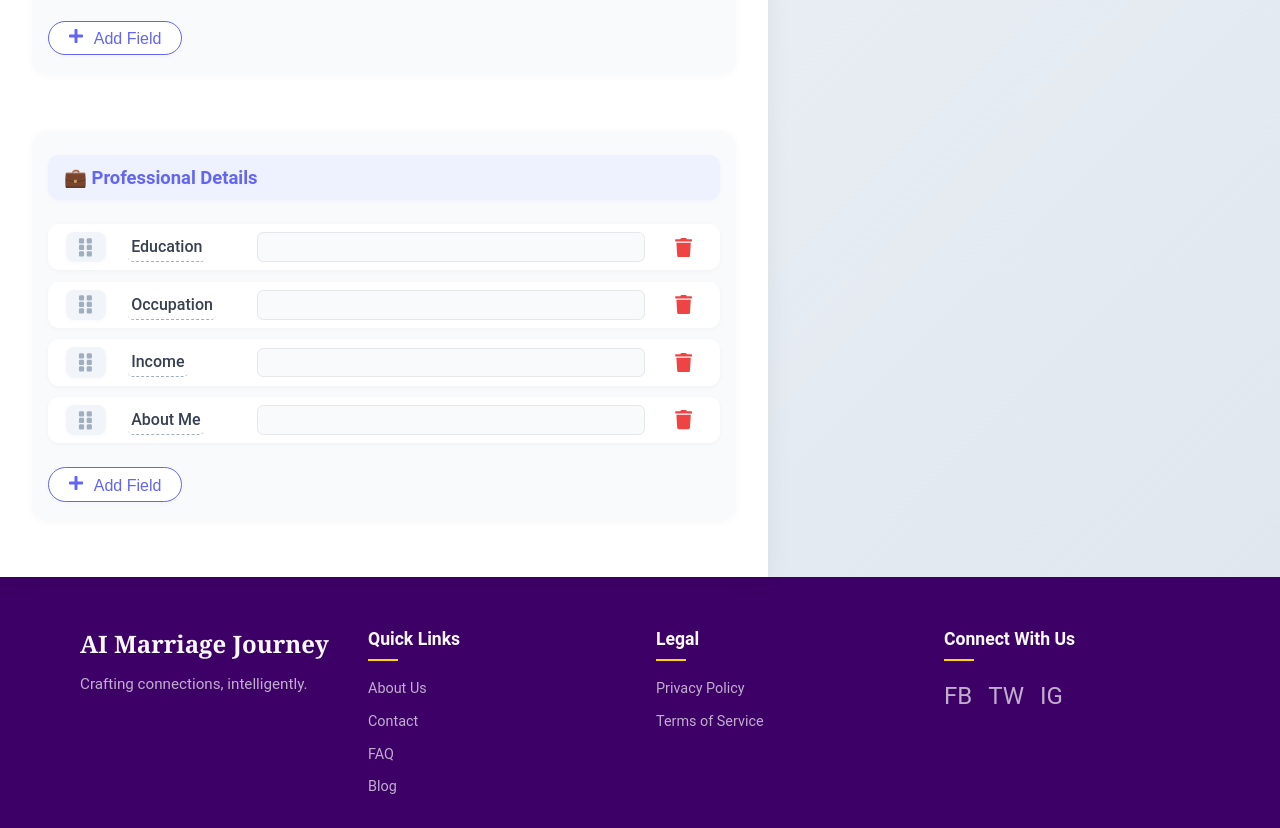
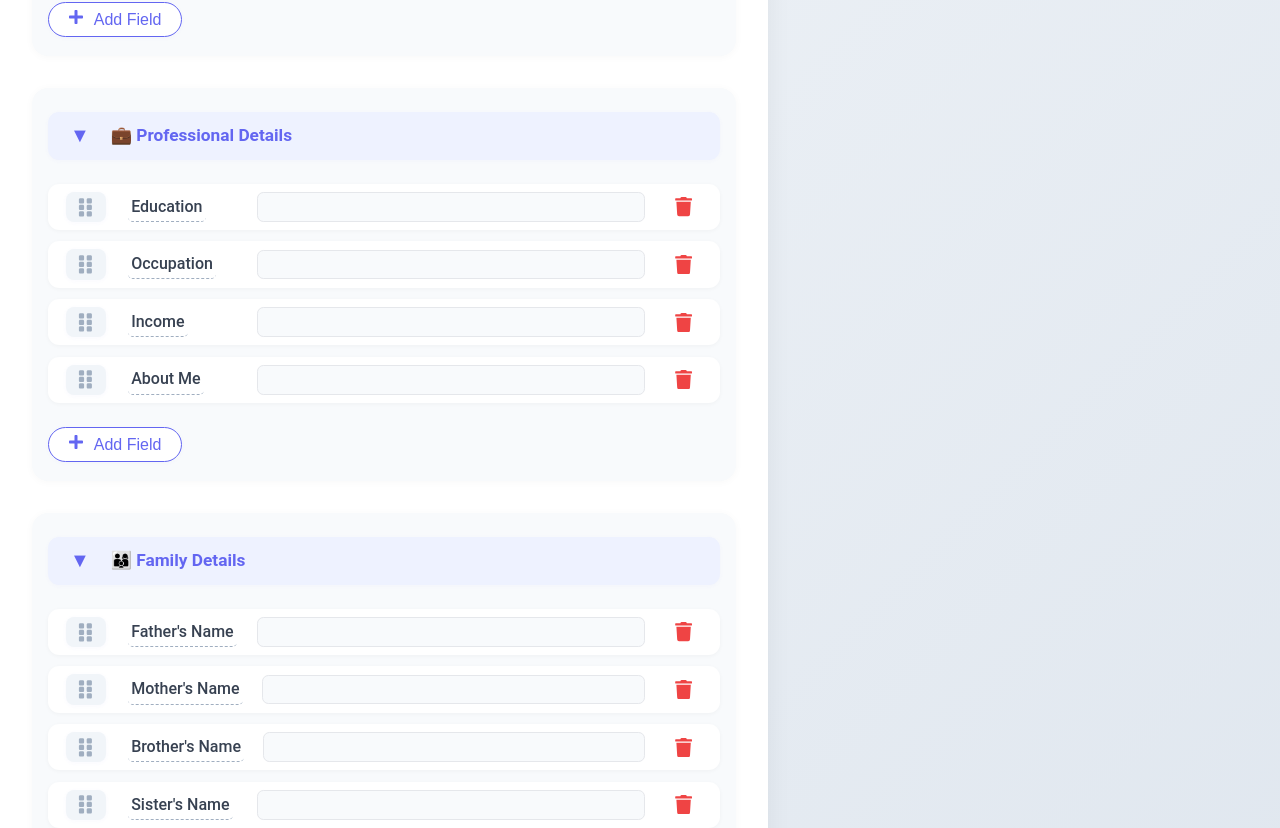
Before and after one commit to avinash-kokare-dev/Marriage-Biodata-Generator-Avinash, a Next.js app: page /biodata in a window 1280 px wide. Shown: the part 1512-2340 px from the top of the page. Built offline with nearby package versions, Linux system fonts and the light colour scheme.

Commit message:
made expandble and collapsable sections

```diff
--- a/src/app/biodata/page.module.css
+++ b/src/app/biodata/page.module.css
@@ -104,7 +104,6 @@
   border-radius: 1rem;
   box-shadow: 0 1px 8px rgba(0,0,0,0.03);
   padding: 1.5rem 1rem 1.2rem 1rem;
-  margin-bottom: 1.5rem;
   display: flex;
   flex-direction: column;
   gap: 1rem;
@@ -118,8 +117,40 @@
   border-radius: 0.7rem;
   padding: 0.5rem 1rem;
   margin-bottom: 0.5rem;
-  display: inline-block;
+  display: flex;
+  align-items: center;
+  gap: 0.7rem;
   box-shadow: 0 1px 4px rgba(99,102,241,0.04);
+}
+
+.sectionToggleBtn {
+  background: none;
+  border: none;
+  cursor: pointer;
+  font-size: 1.25rem;
+  color: #6366f1;
+  display: flex;
+  align-items: center;
+  justify-content: center;
+  width: 2rem;
+  height: 2rem;
+  margin-right: 0.2rem;
+  border-radius: 50%;
+  transition: background 0.15s, color 0.15s;
+}
+.sectionToggleBtn:hover, .sectionToggleBtn:focus {
+  background: #dbeafe;
+  color: #4338ca;
+  outline: none;
+}
+
+.sectionHeader span {
+  flex: 1;
+  display: flex;
+  align-items: center;
+  font-size: 1.08rem;
+  font-weight: 600;
+  color: #6366f1;
 }
 
 .fieldsPlaceholder {
@@ -149,7 +180,7 @@
   box-shadow: 0 2px 8px rgba(99,102,241,0.10);
 }
 
-.formSection > div {
+.formSection > div:not(:first-child) {
   display: flex;
   flex-direction: column;
   gap: 0.7rem;
--- a/src/app/biodata/page.tsx
+++ b/src/app/biodata/page.tsx
@@ -28,6 +28,12 @@ const defaultProfessionalFields = [
   { id: "income", label: "Income", value: "", type: "text" },
   { id: "aboutMe", label: "About Me", value: "", type: "textarea" },
 ];
+const defaultFamilyFields = [
+  { id: "fatherName", label: "Father's Name", value: "", type: "text", expanded: true },
+  { id: "motherName", label: "Mother's Name", value: "", type: "text", expanded: true },
+  { id: "brotherName", label: "Brother's Name", value: "", type: "text", expanded: true },
+  { id: "sisterName", label: "Sister's Name", value: "", type: "text", expanded: true },
+];
 
 const sectionConfigs = [
   {
@@ -48,9 +54,15 @@ const sectionConfigs = [
     stateKey: "professionalFields",
     defaultFields: defaultProfessionalFields,
   },
+  {
+    key: "family",
+    title: "\uD83D\uDC68\u200D\uD83D\uDC69\u200D\uD83D\uDC66 Family Details",
+    stateKey: "familyFields",
+    defaultFields: defaultFamilyFields,
+  },
 ];
 
-type SectionKey = "personalFields" | "contactFields" | "professionalFields";
+type SectionKey = "personalFields" | "contactFields" | "professionalFields" | "familyFields";
 
 // Helper function to reorder an array
 function reorderList(list: any[], startIndex: number, endIndex: number) {
@@ -86,12 +98,21 @@ function fileToBase64(file: File): Promise<string> {
   });
 }
 
+// Add section expand/collapse state
+const defaultSectionExpandState: Record<string, boolean> = {
+  personal: true,
+  contact: true,
+  professional: true,
+  family: true,
+};
+
 export default function BiodataPage() {
   const [profilePic, setProfilePic] = useState<File | null>(null);
   const [profilePicUrl, setProfilePicUrl] = useState<string | null>(null);
   const [personalFields, setPersonalFields] = useState(defaultPersonalFields);
   const [contactFields, setContactFields] = useState(defaultContactFields);
   const [professionalFields, setProfessionalFields] = useState(defaultProfessionalFields);
+  const [familyFields, setFamilyFields] = useState(defaultFamilyFields);
   const [godImage, setGodImage] = useState<File | null>(null);
   const [godImageUrl, setGodImageUrl] = useState<string | null>(null);
   const [godName, setGodName] = useState("");
@@ -99,16 +120,19 @@ export default function BiodataPage() {
   const [selectedTemplate, setSelectedTemplate] = useState("classic");
   const [showTemplateModal, setShowTemplateModal] = useState(false);
   const [isGeneratingPDF, setIsGeneratingPDF] = useState(false);
+  const [sectionExpand, setSectionExpand] = useState<Record<string, boolean>>(defaultSectionExpandState);
 
   const sectionState: Record<SectionKey, any[]> = {
     personalFields,
     contactFields,
     professionalFields,
+    familyFields,
   };
   const setSectionState: Record<SectionKey, React.Dispatch<React.SetStateAction<any[]>>> = {
     personalFields: setPersonalFields,
     contactFields: setContactFields,
     professionalFields: setProfessionalFields,
+    familyFields: setFamilyFields,
   };
 
   // LocalStorage keys
@@ -121,6 +145,7 @@ export default function BiodataPage() {
       personalFields,
       contactFields,
       professionalFields,
+      familyFields,
       godImageUrl,
       selectedGodImage,
       godName,
@@ -128,7 +153,7 @@ export default function BiodataPage() {
     };
     console.log('Saving to localStorage:', data);
     localStorage.setItem(STORAGE_KEY, JSON.stringify(data));
-  }, [profilePicUrl, personalFields, contactFields, professionalFields, godImageUrl, selectedGodImage, godName, selectedTemplate]);
+  }, [profilePicUrl, personalFields, contactFields, professionalFields, familyFields, godImageUrl, selectedGodImage, godName, selectedTemplate]);
 
   // Load from localStorage on mount
   useEffect(() => {
@@ -142,6 +167,7 @@ export default function BiodataPage() {
         if (parsed.personalFields) setPersonalFields(parsed.personalFields);
         if (parsed.contactFields) setContactFields(parsed.contactFields);
         if (parsed.professionalFields) setProfessionalFields(parsed.professionalFields);
+        if (parsed.familyFields) setFamilyFields(parsed.familyFields);
         if (parsed.godImageUrl) setGodImageUrl(parsed.godImageUrl);
         if (parsed.selectedGodImage) setSelectedGodImage(parsed.selectedGodImage);
         if (parsed.godName) setGodName(parsed.godName);
@@ -158,6 +184,7 @@ export default function BiodataPage() {
     setPersonalFields(defaultPersonalFields);
     setContactFields(defaultContactFields);
     setProfessionalFields(defaultProfessionalFields);
+    setFamilyFields(defaultFamilyFields);
     setGodImage(null);
     setGodImageUrl(null);
     setSelectedGodImage(null);
@@ -211,6 +238,7 @@ export default function BiodataPage() {
       label: "New Field",
       value: "",
       type: "text",
+      expanded: true,
     };
     setSectionState[sectionKey]((prev) => [...prev, newField]);
   };
@@ -238,6 +266,15 @@ export default function BiodataPage() {
     });
   };
 
+  // Field Expand/Collapse Handler
+  const handleToggleExpand = (sectionKey: SectionKey, idx: number) => {
+    setSectionState[sectionKey]((prev) => {
+      const updated = [...prev];
+      updated[idx] = { ...updated[idx], expanded: !updated[idx].expanded };
+      return updated;
+    });
+  };
+
   // Update onDragEnd to handle reordering
   const onDragEnd = (result: DropResult) => {
     const { source, destination } = result;
@@ -249,6 +286,7 @@ export default function BiodataPage() {
       personal: "personalFields",
       contact: "contactFields",
       professional: "professionalFields",
+      family: "familyFields",
     } as const;
     const sourceSectionKey = droppableIdToSectionKey[source.droppableId as keyof typeof droppableIdToSectionKey] as SectionKey;
     const destSectionKey = droppableIdToSectionKey[destination.droppableId as keyof typeof droppableIdToSectionKey] as SectionKey;
@@ -270,6 +308,11 @@ export default function BiodataPage() {
         return sourceList;
       });
     }
+  };
+
+  // Section expand/collapse handler
+  const handleToggleSectionExpand = (sectionKey: string) => {
+    setSectionExpand(prev => ({ ...prev, [sectionKey]: !prev[sectionKey] }));
   };
 
   const handleDownload = async () => {
@@ -436,7 +479,19 @@ export default function BiodataPage() {
           <DragDropContext onDragEnd={onDragEnd}>
             {sectionConfigs.map(section => (
               <section className={styles.formSection} key={section.key}>
-                <div className={styles.sectionHeader}>{section.title}</div>
+                <div className={styles.sectionHeader}>
+                  <button
+                    type="button"
+                    className={styles.sectionToggleBtn}
+                    onClick={() => handleToggleSectionExpand(section.key)}
+                    aria-label={sectionExpand[section.key] ? 'Collapse section' : 'Expand section'}
+                  >
+                    {sectionExpand[section.key] ? '▼' : '►'}
+                  </button>
+                  <span>{section.title}</span>
+                </div>
+                {sectionExpand[section.key] && (
+                  <>
                     <Droppable droppableId={section.key}>
                       {(provided: DroppableProvided) => (
                         <div ref={provided.innerRef} {...provided.droppableProps}>
@@ -469,6 +524,8 @@ export default function BiodataPage() {
                     <button className={styles.addFieldBtn} onClick={() => handleAddField(section.stateKey as SectionKey)}>
                       <FaPlus style={{ marginRight: 6 }} /> Add Field
                     </button>
+                  </>
+                )}
               </section>
             ))}
           </DragDropContext>
```
Lines whose indentation alone changed are shown as unchanged.
